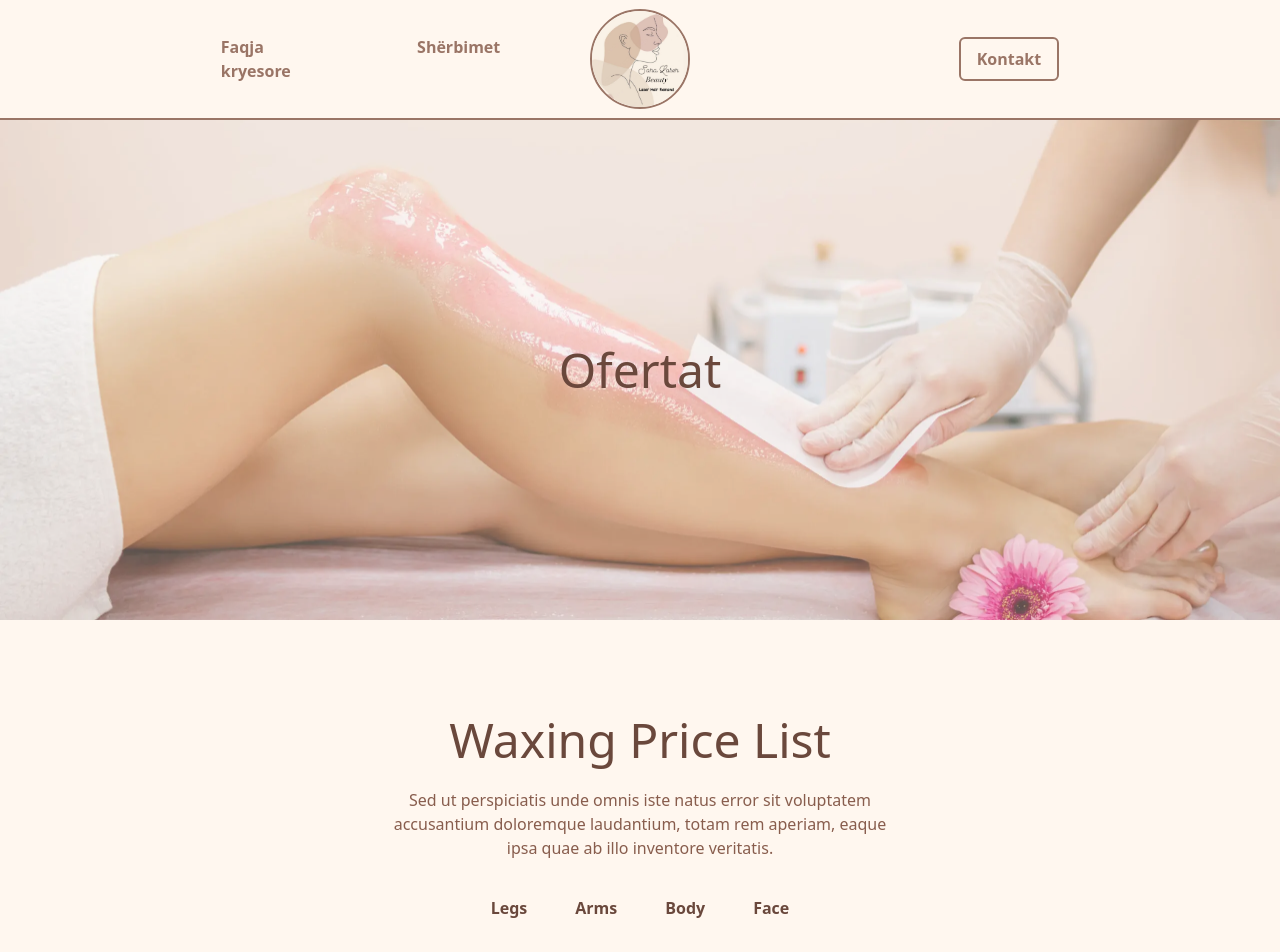
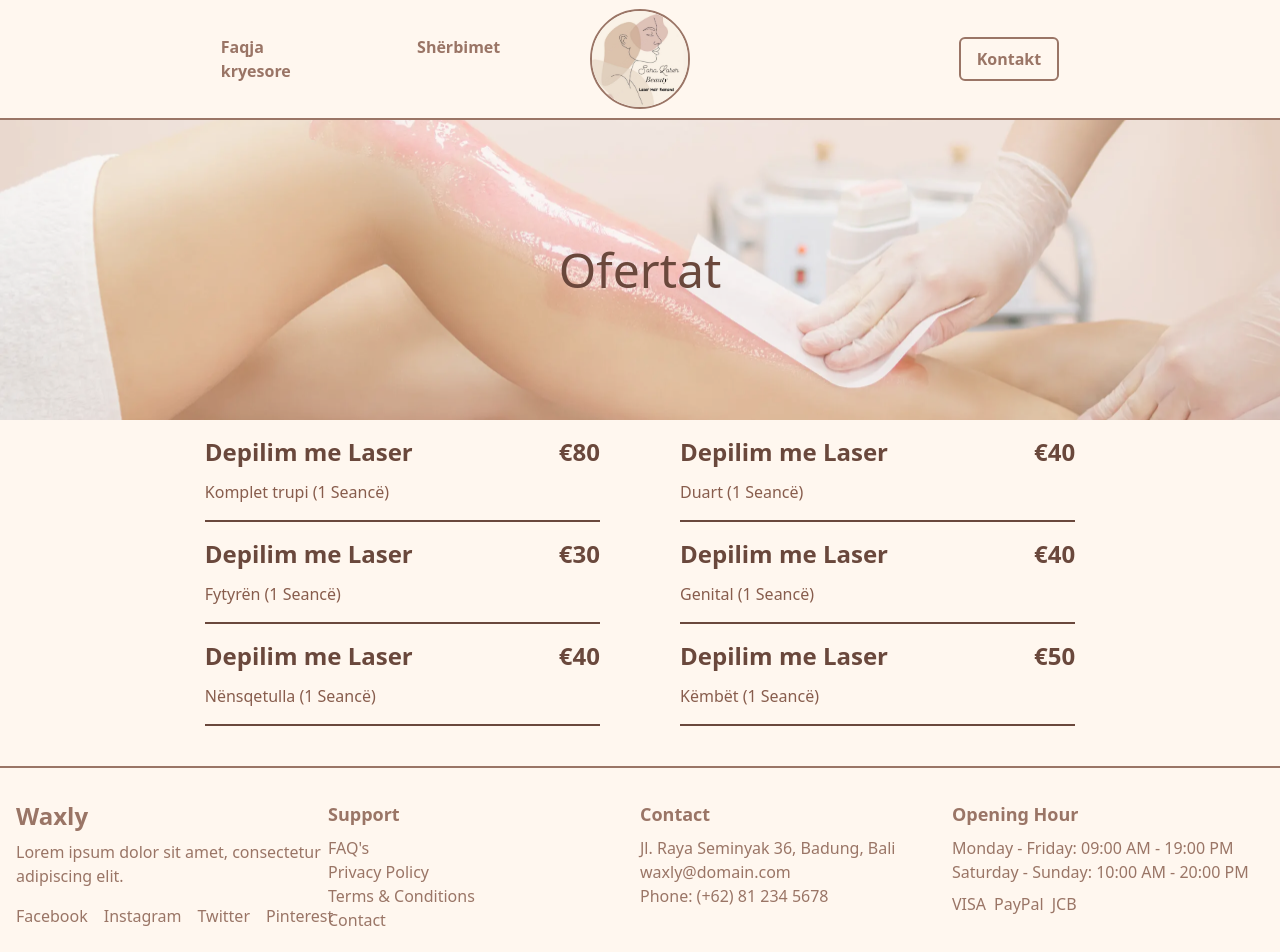
Before and after one commit to ArtisAdemi/LaserBeauty, a React (Vite) app in the folder app/: page /sherbimet in a window 1280 px wide. Shown: the top 952 px of the page. Built offline with nearby package versions, Linux system fonts and the light colour scheme.

Commit message:
ofertat done, pricing and translation

```diff
--- a/app/src/pages/Offers.tsx
+++ b/app/src/pages/Offers.tsx
@@ -1,76 +1,78 @@
-import React, { useEffect, useState } from "react";
-import Legs from "../components/Legs";
-import Arms from "../components/Arms";
-import Body from "../components/Body";
-import Face from "../components/Face";
+import React from "react";
 import pricing from "../assets/pricing-image.jpg";
 
 const Shërbimet: React.FC = () => {
-  const [selectedTab, setSelectedTab] = useState(getInitialTab());
-
-  function getInitialTab() {
-    const tabData = localStorage.getItem("PRICE_LIST");
-    const savedTab = tabData ? JSON.parse(tabData) : null;
-    return savedTab || "Legs";
-  }
-
-  useEffect(() => {
-    const tabData = JSON.stringify(selectedTab);
-    localStorage.setItem("PRICE_LIST", tabData);
-  }, [selectedTab]);
-
   return (
     <div>
-      <div className="h-[500px] relative">
+      <div className="h-[300px] relative">
         <img src={pricing} alt="Contact" className="w-full opacity-70 h-full object-cover" />
 
         <div className="absolute top-1/2 inset-x-0 text-center transform -translate-y-1/2">
           <h1 className="text-5xl text-[#6a483c]">Ofertat</h1>
         </div>
       </div>
-      <div className="px-[8%] xl:px-[16%] flex flex-col justify-center mt-24">
-        <h2 className="text-5xl text-[#6a483c] text-center">Waxing Price List</h2>
-        <p className="xl:px-[20%] text-[#885D4D] text-center mt-6">Sed ut perspiciatis unde omnis iste natus error sit voluptatem accusantium doloremque laudantium, totam rem aperiam, eaque ipsa quae ab illo inventore veritatis.</p>
+
+      <div className="px-[8%] xl:px-[16%] mb-10">
+        <div className="xl:flex justify-between gap-x-20">
+          <div className="xl:w-1/2">
+            <div className="py-4 border-2 border-[#6a483c] border-t-0 border-l-0 border-r-0 ">
+              <div className="flex justify-between">
+                <h1 className="text-[#6a483c] font-semibold text-2xl">Depilim me Laser</h1>
+                <p className="text-[#6a483c] font-semibold text-2xl">€80</p>
               </div>
-      <div className="transform flex rounded-md w-[324px] mx-auto justify-center z-10 mt-5">
-        <div className="">
-          <button onClick={() => setSelectedTab("Legs")} className={`font-semibold py-4 px-6 rounded-md hover:text-[#ff7404] hover:duration-500 duration-500 ${selectedTab === "Cocktails" ? "bg-transparent text-[#6a483c]" : "text-[#6a483c]"}`}>
-            Legs
-          </button>
-          <div className="h-[1.5px] w-full overflow-hidden">
-            <div className={`orangeline w-full mx-auto border-b border-[1.5px] border-[#ff7404] transition-transform duration-300 ease-out ${selectedTab === "Cocktails" ? "scale-x-100" : "scale-x-0"}`}></div>
+              <div>
+                <h1 className="text-[#885D4D] mt-3">Komplet trupi (1 Seancë)</h1>
               </div>
             </div>
-        <div className="flex flex-col">
-          <button onClick={() => setSelectedTab("Arms")} className={`font-semibold py-4 px-6 rounded-md hover:text-[#ff7404] hover:duration-500 duration-500 ${selectedTab === "Food" ? "bg-transparent text-[#6a483c]" : "text-[#6a483c]"}`}>
-            Arms
-          </button>
-          <div className="h-[1.5px] w-full overflow-hidden">
-            <div className={`orangeline w-full mx-auto border-b border-[1.5px] border-[#ff7404] transition-transform duration-300 ease-out ${selectedTab === "Food" ? "scale-x-100" : "scale-x-0"}`}></div>
+            <div className="py-4 border-2 border-[#6a483c] border-t-0 border-l-0 border-r-0 ">
+              <div className="flex justify-between">
+                <h1 className="text-[#6a483c] font-semibold text-2xl">Depilim me Laser</h1>
+                <p className="text-[#6a483c] font-semibold text-2xl">€30</p>
+              </div>
+              <div>
+                <h1 className="text-[#885D4D] mt-3">Fytyrën (1 Seancë)</h1>
               </div>
             </div>
-        <div className="">
-          <button onClick={() => setSelectedTab("Body")} className={`font-semibold py-4 px-6 rounded-md hover:text-[#ff7404] hover:duration-500 duration-500 ${selectedTab === "Nuts" ? "bg-transparent text-[#6a483c]" : "text-[#6a483c]"}`}>
-            Body
-          </button>
-          <div className="h-[1.5px] w-full overflow-hidden">
-            <div className={`orangeline w-full mx-auto border-b border-[1.5px] border-[#ff7404] transition-transform duration-300 ease-out ${selectedTab === "Nuts" ? "scale-x-100" : "scale-x-0"}`}></div>
+            <div className="py-4 border-2 border-[#6a483c] border-t-0 border-l-0 border-r-0 ">
+              <div className="flex justify-between">
+                <h1 className="text-[#6a483c] font-semibold text-2xl">Depilim me Laser</h1>
+                <p className="text-[#6a483c] font-semibold text-2xl">€40</p>
               </div>
-        </div>
-        <div className="">
-          <button onClick={() => setSelectedTab("Face")} className={`font-semibold py-4 px-6 rounded-md hover:text-[#ff7404] hover:duration-500 duration-500 ${selectedTab === "Nuts" ? "bg-transparent text-[#6a483c]" : "text-[#6a483c]"}`}>
-            Face
-          </button>
-          <div className="h-[1.5px] w-full overflow-hidden">
-            <div className={`orangeline w-full mx-auto border-b border-[1.5px] border-[#ff7404] transition-transform duration-300 ease-out ${selectedTab === "Nuts" ? "scale-x-100" : "scale-x-0"}`}></div>
+              <div>
+                <h1 className="text-[#885D4D] mt-3">Nënsqetulla (1 Seancë)</h1>
               </div>
             </div>
           </div>
-      <div className="px-[8%] xl:px-[16%] mb-10">
-        {selectedTab === "Legs" && <Legs />}
-        {selectedTab === "Arms" && <Arms />}
-        {selectedTab === "Body" && <Body />}
-        {selectedTab === "Face" && <Face />}
+          <div className="xl:w-1/2">
+            <div className="py-4 border-2 border-[#6a483c] border-t-0 border-l-0 border-r-0 ">
+              <div className="flex justify-between">
+                <h1 className="text-[#6a483c] font-semibold text-2xl">Depilim me Laser</h1>
+                <p className="text-[#6a483c] font-semibold text-2xl">€40</p>
+              </div>
+              <div>
+                <h1 className="text-[#885D4D] mt-3">Duart (1 Seancë)</h1>
+              </div>
+            </div>
+            <div className="py-4 border-2 border-[#6a483c] border-t-0 border-l-0 border-r-0 ">
+              <div className="flex justify-between">
+                <h1 className="text-[#6a483c] font-semibold text-2xl">Depilim me Laser</h1>
+                <p className="text-[#6a483c] font-semibold text-2xl">€40</p>
+              </div>
+              <div>
+                <h1 className="text-[#885D4D] mt-3">Genital (1 Seancë)</h1>
+              </div>
+            </div>
+            <div className="py-4 xl:border-2 xl:border-[#6a483c] xl:border-t-0 xl:border-l-0 xl:border-r-0 ">
+              <div className="flex justify-between">
+                <h1 className="text-[#6a483c] font-semibold text-2xl">Depilim me Laser</h1>
+                <p className="text-[#6a483c] font-semibold text-2xl">€50</p>
+              </div>
+              <div>
+                <h1 className="text-[#885D4D] mt-3">Këmbët (1 Seancë)</h1>
+              </div>
+            </div>
+          </div>
+        </div>
       </div>
     </div>
   );
```
Lines whose indentation alone changed are shown as unchanged.
